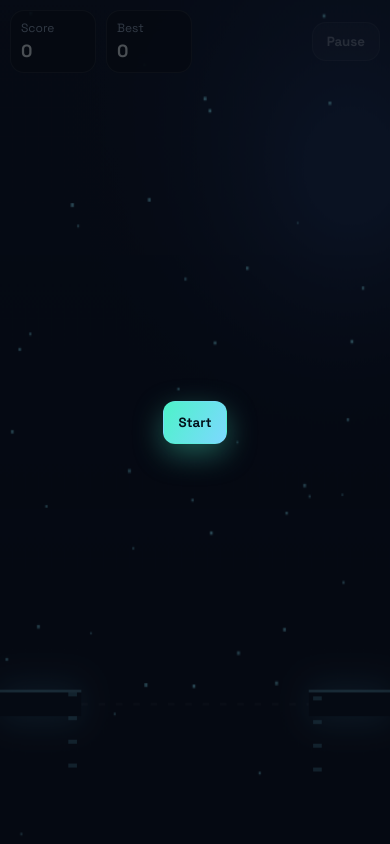
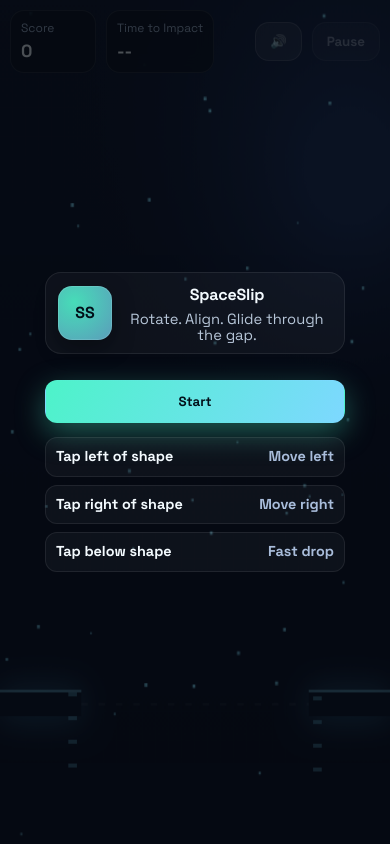
Before and after one commit to Neela30/SpaceSlip-Game, a React (Vite) app: page / in a window 390 px wide. Built offline with nearby package versions, Linux system fonts and the light colour scheme; the HTML template or start-up script is replaced by a standard one.

Commit message:
feat: update mobile view and sound system

```diff
--- a/src/Game.css
+++ b/src/Game.css
@@ -230,6 +230,24 @@
   opacity: 0.5;
 }
 
+.mobile-tip-pop {
+  position: absolute;
+  top: 12px;
+  left: 50%;
+  transform: translateX(-50%);
+  padding: 10px 14px;
+  border-radius: 14px;
+  background: rgba(3, 10, 18, 0.85);
+  border: 1px solid rgba(255, 255, 255, 0.12);
+  color: #f4fbff;
+  font-weight: 700;
+  font-size: 0.95rem;
+  box-shadow: 0 12px 26px rgba(0, 0, 0, 0.35);
+  max-width: calc(100% - 20px);
+  text-align: center;
+  z-index: 7;
+}
+
 /* ===== Overlays and effects (kept from your original) ===== */
 .perfect-chip {
   position: absolute;
@@ -280,6 +298,89 @@
 .overlay-copy {
   margin: 6px 0 14px;
   color: #c4d3ea;
+}
+
+.mobile-overlay-name {
+  font-weight: 900;
+  letter-spacing: 0.04em;
+  color: #f4fbff;
+  margin-bottom: 10px;
+  display: inline-block;
+  padding: 6px 12px;
+  border-radius: 12px;
+  background: linear-gradient(120deg, rgba(77, 243, 201, 0.2), rgba(125, 216, 255, 0.2));
+  border: 1px solid rgba(255, 255, 255, 0.12);
+}
+
+.mobile-brand-wrapper {
+  margin-bottom: 26px;
+}
+
+.mobile-brand-card {
+  display: grid;
+  grid-template-columns: 54px 1fr;
+  gap: 10px;
+  align-items: center;
+  padding: 10px 12px;
+  border-radius: 16px;
+  background: rgba(255, 255, 255, 0.04);
+  border: 1px solid rgba(255, 255, 255, 0.08);
+}
+
+.mobile-brand-mark {
+  width: 54px;
+  height: 54px;
+  border-radius: 14px;
+  background: radial-gradient(circle at 30% 30%, rgba(77, 243, 201, 0.9), rgba(125, 216, 255, 0.7));
+  box-shadow: 0 8px 22px rgba(0, 0, 0, 0.35), inset 0 0 0 1px rgba(255, 255, 255, 0.12);
+  display: grid;
+  place-items: center;
+  font-weight: 900;
+  color: #021019;
+}
+
+.mobile-brand-text {
+  display: grid;
+  gap: 4px;
+}
+
+.mobile-brand-title {
+  font-weight: 900;
+  color: #f4fbff;
+  letter-spacing: -0.01em;
+}
+
+.mobile-brand-subtitle {
+  color: #b7c6d8;
+  font-size: 0.92rem;
+  line-height: 1.1;
+}
+
+.mobile-key-list {
+  margin-top: 14px;
+  display: grid;
+  gap: 8px;
+}
+
+.mobile-key-row {
+  display: flex;
+  justify-content: space-between;
+  gap: 8px;
+  padding: 8px 10px;
+  border-radius: 12px;
+  background: rgba(255, 255, 255, 0.04);
+  border: 1px solid rgba(255, 255, 255, 0.08);
+  font-size: 0.9rem;
+}
+
+.mobile-key-pill {
+  font-weight: 800;
+  color: #f4fbff;
+}
+
+.mobile-key-hint {
+  color: #a9bddb;
+  font-weight: 700;
 }
 
 .overlay-actions {
--- a/src/Game.jsx
+++ b/src/Game.jsx
@@ -9,6 +9,9 @@ const Game = () => {
     rotateRight,
     startFastDrop,
     stopFastDrop,
+    handleTapControl,
+    soundOn,
+    toggleSound,
     startGame,
     restartGame,
     togglePause,
@@ -88,6 +91,77 @@ const Game = () => {
 
   const statusText = gameRunning ? (paused ? "Paused" : "Running") : "Ready";
 
+  const START_TIP_TEXT =
+    "Rotate with A/D, left/right arrows or Space (or tap the side arrows), then slide through the glowing gap.";
+
+  const [mobileTipVisible, setMobileTipVisible] = useState(false);
+
+  useEffect(() => {
+    if (!isMobile) return;
+    if (!tipMessage) {
+      setMobileTipVisible(false);
+      return;
+    }
+    setMobileTipVisible(true);
+    const id = setTimeout(() => setMobileTipVisible(false), 2000);
+    return () => clearTimeout(id);
+  }, [isMobile, tipMessage]);
+
+  const MobileKeyList = () => (
+    <div className="mobile-key-list" aria-label="Mobile controls">
+      <div className="mobile-key-row">
+        <span className="mobile-key-pill">Tap left of shape</span>
+        <span className="mobile-key-hint">Move left</span>
+      </div>
+      <div className="mobile-key-row">
+        <span className="mobile-key-pill">Tap right of shape</span>
+        <span className="mobile-key-hint">Move right</span>
+      </div>
+      <div className="mobile-key-row">
+        <span className="mobile-key-pill">Tap below shape</span>
+        <span className="mobile-key-hint">Fast drop</span>
+      </div>
+    </div>
+  );
+
+  const MobileBrand = () => (
+    <div className="mobile-brand-card" aria-label="SpaceSlip brand">
+      <div className="mobile-brand-mark">SS</div>
+      <div className="mobile-brand-text">
+        <div className="mobile-brand-title">SpaceSlip</div>
+        <div className="mobile-brand-subtitle">Rotate. Align. Glide through the gap.</div>
+      </div>
+    </div>
+  );
+
+  const handleCanvasTap = useCallback(
+    (clientX, clientY) => {
+      if (!isMobile) return;
+      const canvas = canvasRef.current;
+      if (!canvas) return;
+      const rect = canvas.getBoundingClientRect();
+      handleTapControl(clientX, clientY, rect);
+    },
+    [canvasRef, handleTapControl, isMobile]
+  );
+
+  const handleTouchStart = useCallback(
+    (event) => {
+      if (!isMobile || !event.touches || event.touches.length === 0) return;
+      const touch = event.touches[0];
+      handleCanvasTap(touch.clientX, touch.clientY);
+    },
+    [handleCanvasTap, isMobile]
+  );
+
+  const handleClick = useCallback(
+    (event) => {
+      if (!isMobile) return;
+      handleCanvasTap(event.clientX, event.clientY);
+    },
+    [handleCanvasTap, isMobile]
+  );
+
   return (
     <section className={`game-root ${isMobile ? "is-mobile" : "is-desktop"}`}>
       <div className="game-frame">
@@ -133,12 +207,15 @@ const Game = () => {
                   <span className="hud-value">{score}</span>
                 </div>
                 <div className="hud-chip">
-                  <span className="hud-label">Best</span>
-                  <span className="hud-value">{highScore}</span>
+                  <span className="hud-label">Time to Impact</span>
+                  <span className="hud-value mono">{timeToDrop != null ? `${timeToDrop}s` : "--"}</span>
                 </div>
               </div>
 
               <div className="hud-right">
+                <button className="hud-btn" onClick={toggleSound}>
+                  {soundOn ? "🔊" : "🔇"}
+                </button>
                 <button
                   className="hud-btn"
                   onClick={togglePause}
@@ -150,17 +227,34 @@ const Game = () => {
             </div>
           )}
 
+          {isMobile && mobileTipVisible && (
+            <div className="mobile-tip-pop" aria-live="polite">
+              {tipMessage}
+            </div>
+          )}
+
           <div className="game-area arena-tall">
-            <canvas ref={canvasRef} className="game-canvas" />
+            <canvas
+              ref={canvasRef}
+              className="game-canvas"
+              onClick={isMobile ? undefined : handleClick}
+              onTouchStart={isMobile ? handleTouchStart : undefined}
+            />
 
             {perfectActive && <div className="perfect-chip">Solar flare!</div>}
 
             {!gameRunning && !gameOver && (
               <div className="game-overlay subtle">
                 <div className="overlay-inner">
+                  {isMobile && (
+                    <div className="mobile-brand-wrapper">
+                      <MobileBrand />
+                    </div>
+                  )}
                   <button className="primary-btn" onClick={handleStart}>
                     Start
                   </button>
+                  {isMobile && <MobileKeyList />}
                 </div>
               </div>
             )}
@@ -168,6 +262,11 @@ const Game = () => {
             {paused && !gameOver && (
               <div className="game-overlay subtle">
                 <div className="overlay-inner">
+                  {isMobile && (
+                    <div className="mobile-brand-wrapper">
+                      <MobileBrand />
+                    </div>
+                  )}
                   <h3>Paused</h3>
                   <div className="overlay-actions">
                     <button className="primary-btn ghost" onClick={restartGame}>
@@ -177,6 +276,7 @@ const Game = () => {
                       {pauseLabel}
                     </button>
                   </div>
+                  {isMobile && <MobileKeyList />}
                 </div>
               </div>
             )}
@@ -184,6 +284,11 @@ const Game = () => {
             {gameOver && (
               <div className="game-overlay gameover">
                 <div className="overlay-inner">
+                  {isMobile && (
+                    <div className="mobile-brand-wrapper">
+                      <MobileBrand />
+                    </div>
+                  )}
                   <p className="eyebrow">Game Over</p>
                   <h3>Score {score}</h3>
                   <p className="overlay-copy">Best {highScore}</p>
@@ -192,6 +297,7 @@ const Game = () => {
                       Restart
                     </button>
                   </div>
+                  {isMobile && <MobileKeyList />}
                 </div>
               </div>
             )}
@@ -234,11 +340,17 @@ const Game = () => {
             >
               {pauseLabel}
             </button>
+
+            <button className="secondary-btn" onClick={toggleSound}>
+              {soundOn ? "🔊 Sound" : "🔇 Sound"}
+            </button>
           </div>
 
-          <div className="rail-note" aria-live="polite">
-            {tipMessage}
-          </div>
+          {tipMessage && (
+            <div className="rail-note" aria-live="polite">
+              {tipMessage}
+            </div>
+          )}
         </aside>
       </div>
     </section>
--- a/src/game/state.js
+++ b/src/game/state.js
@@ -28,9 +28,7 @@ export const createCoreState = () => {
   const [highScore, setHighScore] = useState(0);
   const [timeToDrop, setTimeToDrop] = useState(null);
   const [rewardActive, setRewardActive] = useState(false);
-  const [tipMessage, setTipMessage] = useState(
-    'Press Start, then rotate with A/D, left/right arrows or Space to slip through the gap.'
-  );
+  const [tipMessage, setTipMessage] = useState('');
 
   const refs = {
     shapeXRef: useRef((GAME_WIDTH - LONG_SIDE) / 2),
--- a/src/useGameLogic.js
+++ b/src/useGameLogic.js
@@ -1,4 +1,4 @@
-import { useCallback, useEffect, useMemo, useRef } from 'react';
+import { useCallback, useEffect, useMemo, useRef, useState } from 'react';
 import {
   createAlienState,
   drawAlienShots,
@@ -40,12 +40,14 @@ const ROTATE_STEP = 90; // ✅ force 90° rotation per action
 const GAP_MOVE_DELAY = 200; // wait briefly before sliding the bar after a pass
 
 const TIP_COPY = {
-  start: 'Rotate with A/D, left/right arrows or Space (or tap the side arrows), then slide through the glowing gap.',
   reward: 'Grab the golden star to widen the gap and slow your fall for a bit.',
-  aliens: 'Aliens are firing ahead—one bullet costs 0.5 point, two hits and you lose—stay in the gap for cover.'
+  aliens: 'Aliens are firing ahead - one bullet costs 0.5 point, two hits and you lose - stay in the gap for cover.'
 };
 
 const FAST_DROP_MULTIPLIER = 1.9;
+const FAST_DROP_DURATION = 450;
+const NUDGE_STEP_MIN = 18;
+const NUDGE_STEP_MAX = 44;
 
 const useGameLogic = () => {
   const canvasRef = useRef(null);
@@ -123,6 +125,7 @@ const useGameLogic = () => {
   const lastAimTimeRef = useRef(null);
   const targetVXRef = useRef(0);
   const dropBoostRef = useRef(1);
+  const fastDropTimerRef = useRef(null);
 
   // ✅ NEW: track whether this falling object has already crossed the bar successfully
   const passedBarRef = useRef(false);
@@ -135,6 +138,29 @@ const useGameLogic = () => {
     (rotation = rotationRef.current, type = shapeTypeRef.current) => baseGetShapeSize(rotation, type),
     []
   );
+
+  const [soundOn, setSoundOn] = useState(true);
+  const soundOnRef = useRef(true);
+
+  const playSound = useCallback(
+    (fn) => {
+      if (!soundOnRef.current) return;
+      fn();
+    },
+    [soundOnRef]
+  );
+
+  const toggleSound = useCallback(() => {
+    const next = !soundOnRef.current;
+    soundOnRef.current = next;
+    setSoundOn(next);
+    if (audioCtxRef.current?.state === 'suspended' && next) {
+      audioCtxRef.current.resume();
+    }
+    if (audioCtxRef.current?.state === 'running' && !next) {
+      audioCtxRef.current.suspend();
+    }
+  }, [audioCtxRef]);
 
   const resizeCanvas = useCallback(() => {
     const canvas = canvasRef.current;
@@ -436,7 +462,7 @@ const useGameLogic = () => {
 
   const handleAlienHit = useCallback(
     (shapeBounds, lethal = true) => {
-      sfx.fail();
+      playSound(sfx.fail);
       vibrate(150);
       shakeRef.current = 12;
       const cx = shapeBounds.x + shapeBounds.width / 2;
@@ -455,7 +481,7 @@ const useGameLogic = () => {
       setGameRunning(false);
       setPaused(false);
     },
-    [sfx, spawnParticles, setTimeToDrop, setRewardActive, setGameOver, setGameRunning, setPaused, runningRef, setScore]
+    [playSound, sfx, spawnParticles, setTimeToDrop, setRewardActive, setGameOver, setGameRunning, setPaused, runningRef, setScore]
   );
 
   const spawnShape = useCallback(
@@ -530,7 +556,7 @@ const useGameLogic = () => {
 
       const prevGapX = gapXRef.current;
 
-      sfx.chime();
+      playSound(sfx.chime);
       squashRef.current = 0.9;
 
       const nextGapWidth = Math.max(MIN_GAP, currentGapWidth - GAP_SHRINK);
@@ -591,9 +617,13 @@ const useGameLogic = () => {
     shakeRef.current = 0;
     setRewardActive(false);
     dropBoostRef.current = 1;
+    if (fastDropTimerRef.current) {
+      clearTimeout(fastDropTimerRef.current);
+      fastDropTimerRef.current = null;
+    }
     starTipShownRef.current = false;
     alienTipShownRef.current = false;
-    setTipMessage(TIP_COPY.start);
+    setTipMessage('');
 
     totalHitsRef.current = 0;
     shapeDamageRef.current = 0;
@@ -689,9 +719,9 @@ const useGameLogic = () => {
       setShapeX(clampedX);
 
       squashRef.current = 1.04;
-      sfx.click();
+      playSound(sfx.click);
     },
-    [gameOver, gameRunning, getShapeSize, paused, sfx, setShapeRotation, setShapeX]
+    [gameOver, gameRunning, getShapeSize, paused, playSound, sfx, setShapeRotation, setShapeX]
   );
 
   const rotateLeft = useCallback(() => rotateBy(-ROTATE_STEP), [rotateBy]);
@@ -705,6 +735,61 @@ const useGameLogic = () => {
   const stopFastDrop = useCallback(() => {
     dropBoostRef.current = 1;
   }, []);
+
+  const pulseFastDrop = useCallback(() => {
+    startFastDrop();
+    if (fastDropTimerRef.current) clearTimeout(fastDropTimerRef.current);
+    fastDropTimerRef.current = setTimeout(() => {
+      stopFastDrop();
+      fastDropTimerRef.current = null;
+    }, FAST_DROP_DURATION);
+  }, [startFastDrop, stopFastDrop]);
+
+  const nudgeHorizontal = useCallback(
+    (direction) => {
+      if (!gameRunning || paused || gameOver || !direction) return;
+      const { width } = getShapeSize();
+      const step = Math.max(NUDGE_STEP_MIN, Math.min(NUDGE_STEP_MAX, width * 0.45));
+      const nextX = clamp(shapeXRef.current + step * direction, 0, GAME_WIDTH - width);
+      shapeXRef.current = nextX;
+      setShapeX(nextX);
+      squashRef.current = 1.02;
+      playSound(sfx.click);
+    },
+    [gameOver, gameRunning, getShapeSize, paused, playSound, setShapeX, sfx]
+  );
+
+  const handleTapControl = useCallback(
+    (clientX, clientY, rect) => {
+      if (!gameRunning || paused || gameOver || !rect) return;
+
+      const normX = clamp((clientX - rect.left) * (GAME_WIDTH / rect.width), 0, GAME_WIDTH);
+      const normY = clamp((clientY - rect.top) * (GAME_HEIGHT / rect.height), 0, GAME_HEIGHT);
+
+      const { width, height } = getShapeSize();
+      const shapeLeft = shapeXRef.current;
+      const shapeRight = shapeLeft + width;
+      const shapeBottom = shapeYRef.current + height;
+      const shapeCenter = shapeLeft + width / 2;
+
+      const withinX = normX >= shapeLeft && normX <= shapeRight;
+      const belowShape = normY >= shapeBottom + 6;
+
+      // Fast drop only when tapping directly below the object footprint
+      if (withinX && belowShape) {
+        pulseFastDrop();
+        return;
+      }
+
+      const direction = normX < shapeCenter ? -1 : 1;
+      if (direction < 0) {
+        rotateLeft();
+      } else {
+        rotateRight();
+      }
+    },
+    [gameOver, gameRunning, getShapeSize, paused, pulseFastDrop, rotateLeft, rotateRight]
+  );
 
   useEffect(() => {
     if (!gameRunning || paused) {
@@ -841,7 +926,7 @@ const useGameLogic = () => {
 
         if (hitWall) {
           // blast at impact point
-          sfx.fail();
+          playSound(sfx.fail);
           vibrate(140);
           shakeRef.current = 12;
 
@@ -925,6 +1010,7 @@ const useGameLogic = () => {
     return () => {
       if (perfectTimerRef.current) clearTimeout(perfectTimerRef.current);
       if (rafRef.current) cancelAnimationFrame(rafRef.current);
+      if (fastDropTimerRef.current) clearTimeout(fastDropTimerRef.current);
     };
   }, [drawFrame, gapXRef, perfectTimerRef, rafRef]);
 
@@ -934,6 +1020,9 @@ const useGameLogic = () => {
     rotateRight,
     startFastDrop,
     stopFastDrop,
+    handleTapControl,
+    soundOn,
+    toggleSound,
     startGame,
     restartGame,
     togglePause,
@@ -950,7 +1039,9 @@ const useGameLogic = () => {
     wallY: coreState.wallY,
     perfectActive,
     timeToDrop,
-    tipMessage
+    tipMessage,
+    soundOn,
+    toggleSound
   };
 };
 
```
